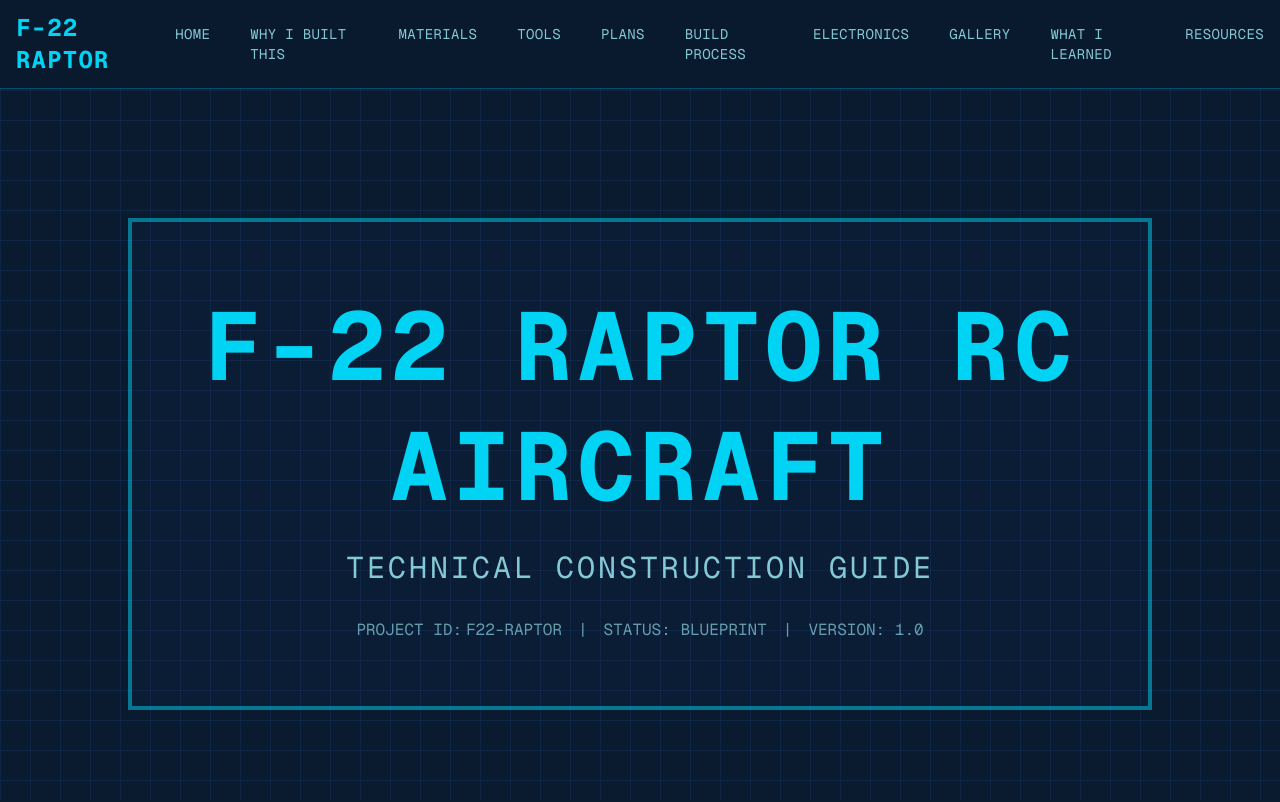
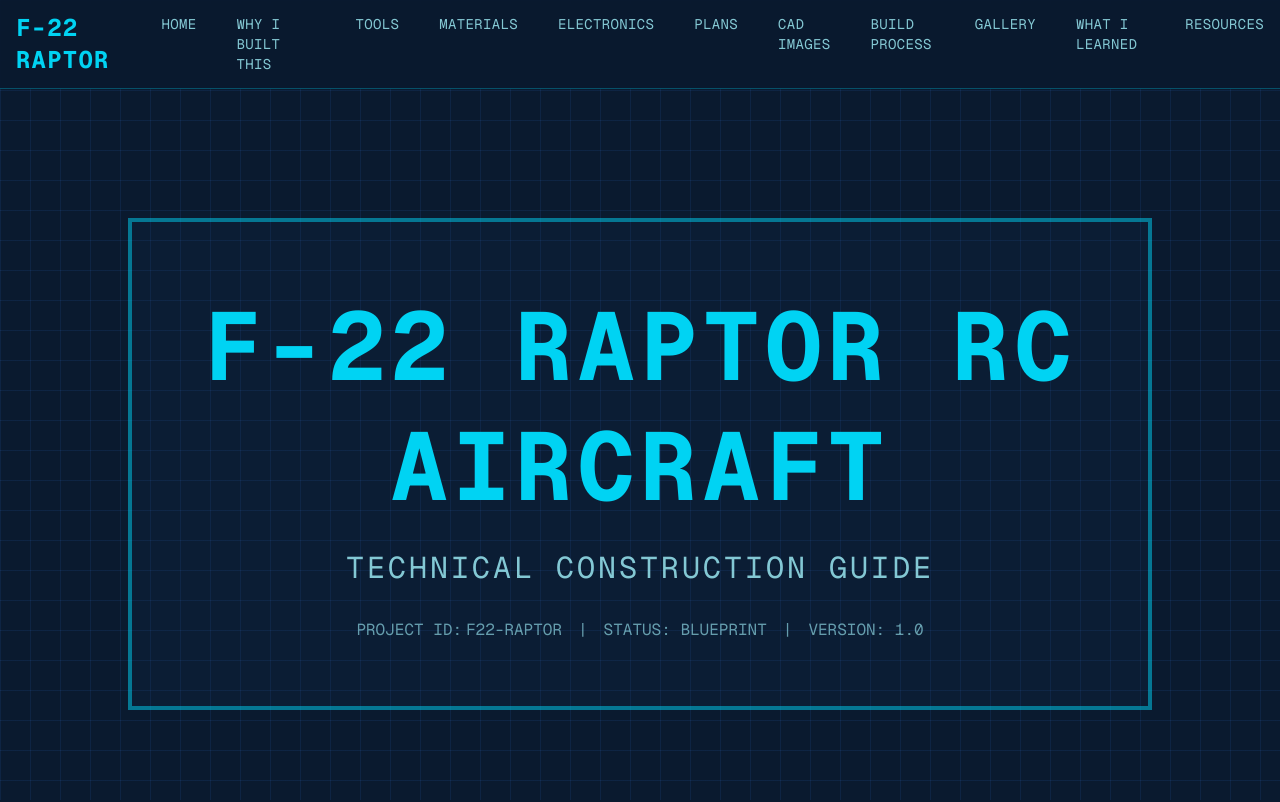
Before and after one commit to danishayman/f22-raptor, a Next.js app: page / in a window 1280 px wide. Shown: the top 802 px of the page. Built offline with nearby package versions, Linux system fonts and the light colour scheme.

Commit message:
rearrage navbar and added cad images

```diff
--- a/components/Navbar.tsx
+++ b/components/Navbar.tsx
@@ -4,11 +4,12 @@
   const sections = [
     { id: "hero", label: "Home" },
     { id: "why-i-built-this", label: "Why I Built This" },
+    { id: "tools", label: "Tools" },
     { id: "materials", label: "Materials" },
-    { id: "tools", label: "Tools" },
+    { id: "electronics", label: "Electronics" },
     { id: "plans", label: "Plans" },
+    { id: "cad-images", label: "CAD Images" },
     { id: "build-process", label: "Build Process" },
-    { id: "electronics", label: "Electronics" },
     { id: "gallery", label: "Gallery" },
     { id: "what-i-learned", label: "What I Learned" },
     { id: "resources", label: "Resources" },
```
